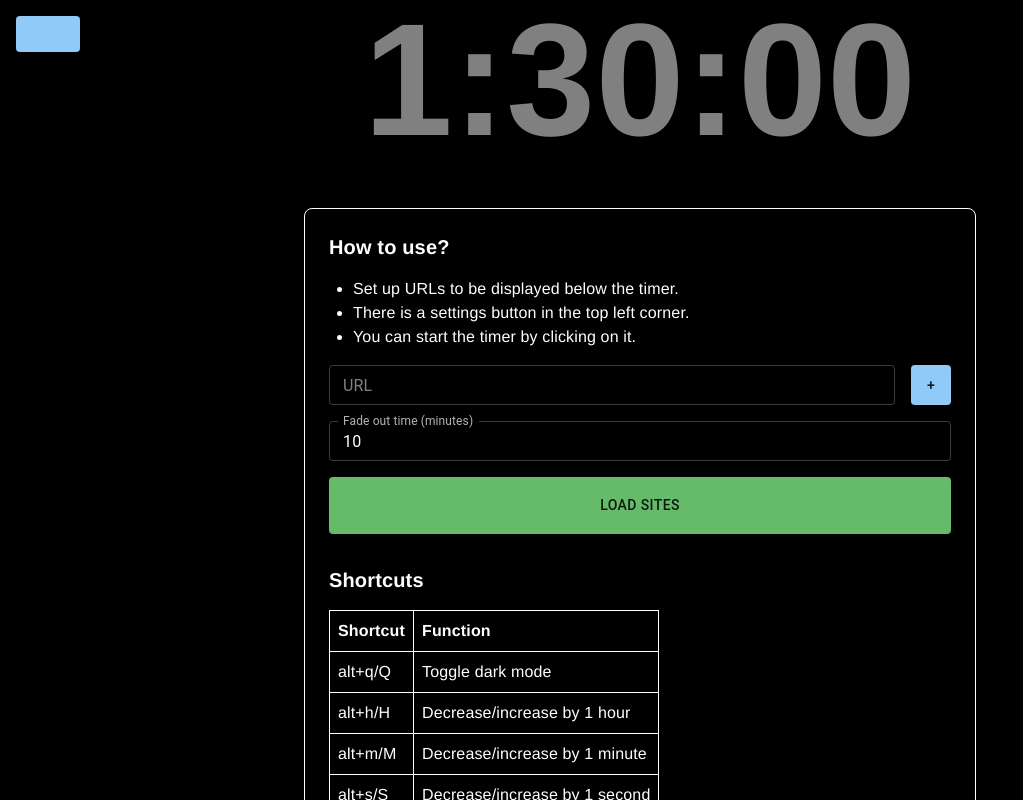
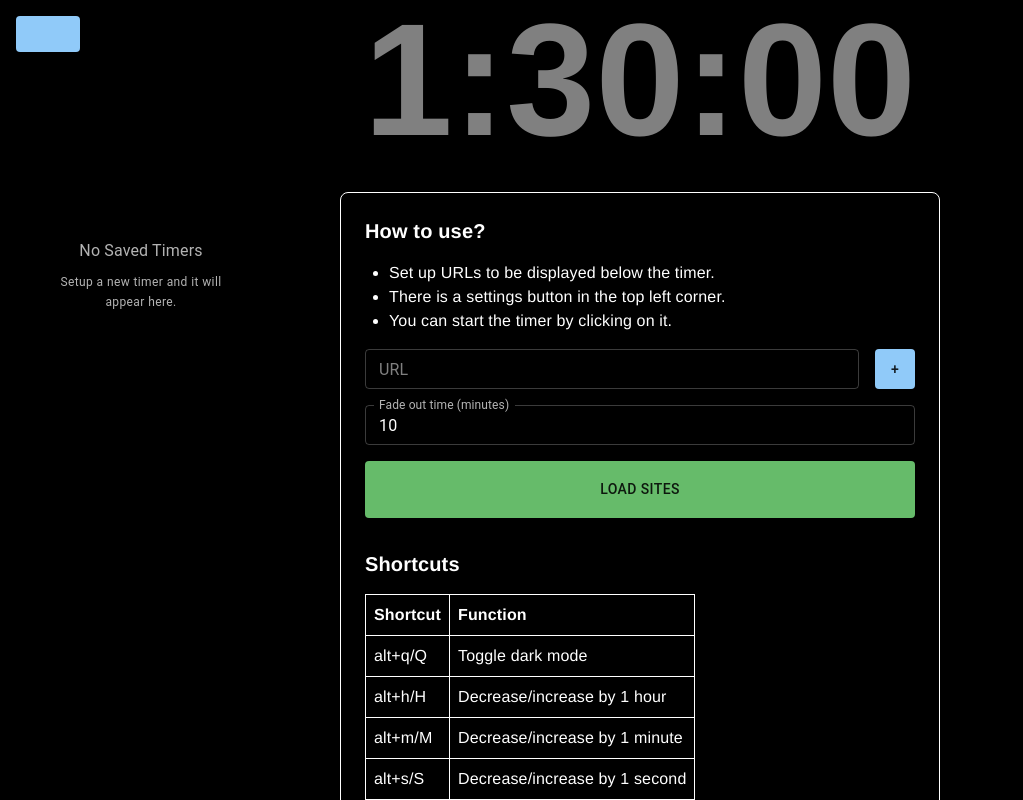
Before and after one commit to fraknoiadam/minimalist-timer-react, a React (Vite) app: page / in a window 1280 px wide. Shown: the whole page, without its empty margins (0-1023 px from the left). Built offline with nearby package versions, Linux system fonts and the light colour scheme; some icons are missing.

Commit message:
better alignment of recently used timer

```diff
--- a/src/App.tsx
+++ b/src/App.tsx
@@ -12,6 +12,7 @@ import { lightTheme, darkTheme } from './theme';
 import { useAppSettings } from './hooks/useAppSettings';
 import { useKeyboardShortcuts } from './hooks/useKeyboardShortcuts';
 import { useScreenWakeLock } from './hooks/useScreenWakeLock';
+import Box from '@mui/material/Box';
 
 const CountdownTimer = () => {
   const [showForm, setShowForm] = useState(true);
@@ -82,7 +83,17 @@ const CountdownTimer = () => {
         </div>
 
         {showForm && (
-          <>
+          <Box sx={{ width: '100%', p: 2, mt: 2, position: 'relative' }}>
+            <Box
+              sx={{
+                display: 'flex',
+                flexDirection: { xs: 'column', md: 'row' },
+                alignItems: { xs: 'stretch', md: 'flex-start' },
+                gap: 3,
+                width: '100%',
+              }}
+            >
+              <Box sx={{ width: { xs: '100%', md: 250 }, flexShrink: 0, mb: { xs: 2, md: 0 } }}>
                 <SavedTimerStates
                   savedStates={savedStates}
                   onLoadState={(id) => {
@@ -94,8 +105,23 @@ const CountdownTimer = () => {
                   }}
                   onDeleteState={deleteSavedState}
                 />
+              </Box>
+              <Box
+                sx={{
+                  position: { md: 'absolute' },
+                  // If screen width >= 850px, change left offset.
+                  // Since 'md' breakpoint (900px) is >= 850px, this applies to all 'md' screens.
+                  left: { md: '50%' },
+                  transform: { md: 'translateX(-50%)' },
+                  width: '100%',
+                  maxWidth: 600,
+                  mx: 'auto'
+                }}
+              >
                 <TimerSetupForm onStart={processSetupFormSubmission} />
-          </>
+              </Box>
+            </Box>
+          </Box>
         )}
 
         {!showForm &&
--- a/src/components/SavedTimerStates.tsx
+++ b/src/components/SavedTimerStates.tsx
@@ -1,9 +1,10 @@
 import React, { useState, useEffect } from 'react';
-import { Card, Button, Box, Typography, Tooltip } from '@mui/material';
-import Grid from '@mui/material/Grid';
+import { Box, Typography, List, ListItem, ListItemText, IconButton, Paper, Tooltip } from '@mui/material';
 import { SavedState } from '../types/timer';
 import { formatDistance } from 'date-fns';
 import { calculateRemainingTime } from '../hooks/useTimer';
+import DeleteIcon from '@mui/icons-material/Delete';
+import { SettingsBackupRestore } from '@mui/icons-material';
 
 interface SavedTimerStatesProps {
   savedStates: SavedState[];
@@ -25,24 +26,55 @@ export const SavedTimerStates: React.FC<SavedTimerStatesProps> = ({
     return () => clearInterval(interval);
   }, []);
 
-  // Calculate current remaining time for a saved state
   const getCurrentRemainingTime = (state: SavedState) => {
     const { hours, minutes, seconds } = calculateRemainingTime(state.timerState);
     return `${hours}h ${minutes}m ${seconds}s`;
   };
 
   return (
-    <Box sx={{ mt: 2, p: 2 }}>
-      {savedStates.length !== 0 && (<>
-        <Box sx={{ mb: 2 }}>
-            <Typography variant="h5">Recently used</Typography>
-        </Box>
-        <Grid container spacing={2}>
+    <Box sx={{ p: 1, bgcolor: 'background.paper', borderRadius: 2, boxShadow: 1 }}>
+      {savedStates.length > 0 && (
+        <>
+          <Typography variant="h6" sx={{ mb: 1.5, textAlign: 'center', fontSize: '1.1rem' }}>
+            Recently Used Timers
+          </Typography>
+          <List sx={{ maxHeight: 400, overflowY: 'auto' }}>
             {savedStates.map((state) => (
-            <Grid size={{ md: 1.5 }} key={state.id}>
-              <Card sx={{ p: 2, height: '100%', display: 'flex', flexDirection: 'column' } }>
-                <Typography variant="body1" sx={{ mb: 0.5 }}>
-                  Remaining: {getCurrentRemainingTime(state)}
+              <Paper elevation={0} sx={{ mb: 1, borderRadius: 1, border: '1px solid', borderColor: 'divider' }} key={state.id}>
+                <ListItem
+                  disablePadding
+                  secondaryAction={
+                    <>
+                      <Tooltip title="Load Timer">
+                        <IconButton size="small" edge="end" aria-label="load" onClick={() => onLoadState(state.id)} color="primary" sx={{ mr: 0.5 }}>
+                          <SettingsBackupRestore fontSize="small" />
+                        </IconButton>
+                      </Tooltip>
+                      <Tooltip title="Delete Timer">
+                        <IconButton size="small" edge="end" aria-label="delete" onClick={() => onDeleteState(state.id)} color="error">
+                          <DeleteIcon fontSize="small" />
+                        </IconButton>
+                      </Tooltip>
+                    </>
+                  }
+                >
+                  <ListItemText
+                    sx={{ pl: 1.5, pr: 8 }}
+                    primary={
+                      <Typography variant="subtitle2" component="div">
+                        {`Time: ${getCurrentRemainingTime(state)}`}
+                      </Typography>
+                    }
+                    secondary={
+                      <>
+                        <Typography
+                          component="span"
+                          variant="caption"
+                          color="text.secondary"
+                          display="block"
+                          title={new Date(state.savedAt).toLocaleString()}
+                        >
+                          {formatDistance(state.savedAt, currentTime, { addSuffix: true })}
                         </Typography>
                         {state.appSettings.embedSettings?.links && state.appSettings.embedSettings.links.length > 0 && (
                           <Tooltip
@@ -50,49 +82,37 @@ export const SavedTimerStates: React.FC<SavedTimerStatesProps> = ({
                               <Box>
                                 {state.appSettings.embedSettings.links.map((link, index) => (
                                   <Typography key={index} variant="caption" display="block">
-                            {link}
+                                    {link || 'Empty link'}
                                   </Typography>
                                 ))}
                               </Box>
                             }
                             arrow
                           >
-                    <Typography variant="body2" color="text.secondary" sx={{ mb: 0.5, cursor: 'pointer' }}>
-                      Links: {state.appSettings.embedSettings.links.length}
+                            <Typography component="span" variant="caption" display="block" sx={{ cursor: 'pointer', mt: 0.25, color: 'primary.main' }}>
+                              {`Links: ${state.appSettings.embedSettings.links.length}`}
                             </Typography>
                           </Tooltip>
                         )}
-                <Typography
-                  variant="body2"
-                  color="text.secondary"
-                  sx={{ mb: 2 }}
-                  title={new Date(state.savedAt).toLocaleString()}
-                >
-                  Created {formatDistance(state.savedAt, currentTime, { addSuffix: true })}
+                      </>
+                    }
+                  />
+                </ListItem>
+              </Paper>
+            ))}
+          </List>
+        </>
+      )}
+      {savedStates.length === 0 && (
+        <Box sx={{ display: 'flex', flexDirection: 'column', alignItems: 'center', justifyContent: 'center', p:2, minHeight: 150 }}>
+          <Typography variant="subtitle1" color="text.secondary" sx={{ mb: 1 }}>
+            No Saved Timers
           </Typography>
-
-                <Box sx={{ flexGrow: 1 }} /> {/* This flex spacer pushes buttons to bottom */}
-                <Box sx={{ display: 'flex', justifyContent: 'space-between' }}>
-                  <Button
-                    variant="contained"
-                    color="primary"
-                    onClick={() => onLoadState(state.id)}
-                  >
-                    Load
-                  </Button>
-                  <Button
-                    variant="outlined"
-                    color="error"
-                    onClick={() => onDeleteState(state.id)}
-                  >
-                    Delete
-                  </Button>
+          <Typography variant="caption" color="text.secondary" sx={{ textAlign: 'center' }}>
+            Setup a new timer and it will appear here.
+          </Typography>
         </Box>
-              </Card>
-            </Grid>
-          ))}
-        </Grid>
-      </>)}
+      )}
     </Box>
   );
 };
```
Lines whose indentation alone changed are shown as unchanged.
